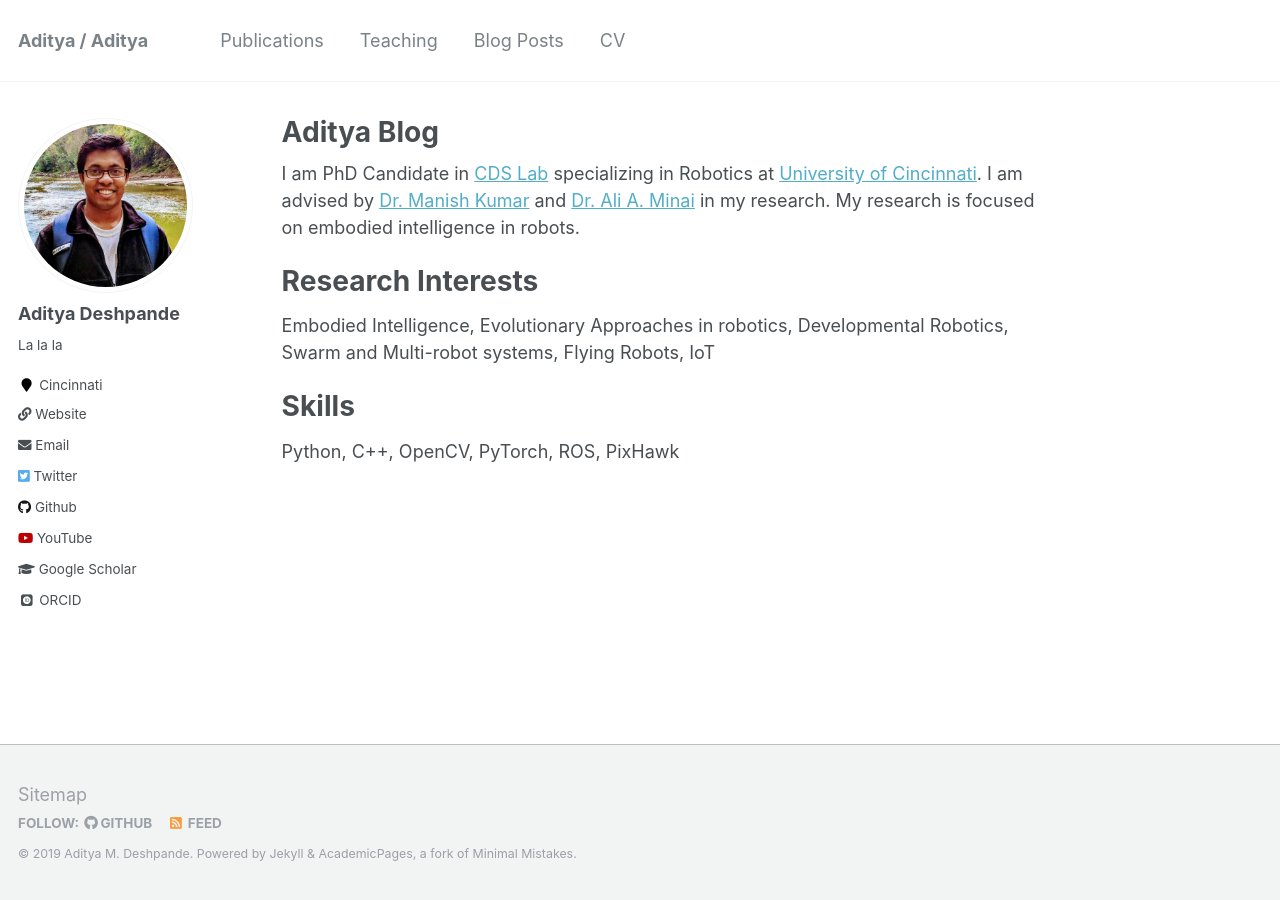
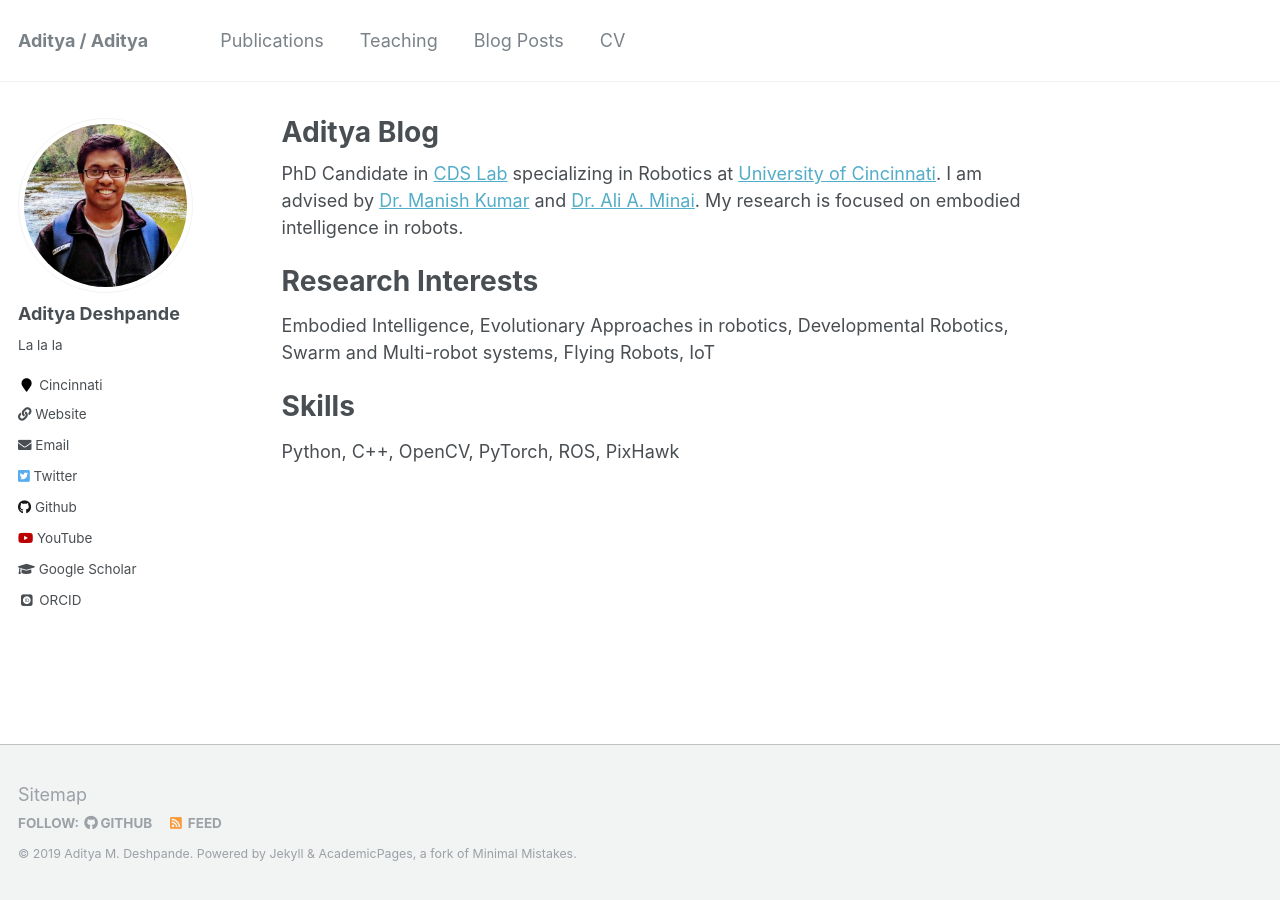
Before and after one commit to adipandas/adipandas.github.io, a Jekyll site: the page built from _pages/about.md, in a window 1280 px wide. Built offline with Jekyll 4.4.1, drawn with Linux system fonts in a browser that asks for light colours; some web fonts are replaced.

Commit message:
Update about.md

```diff
--- a/_pages/about.md
+++ b/_pages/about.md
@@ -8,7 +8,7 @@
   - /about.html
 ---
 
-I am PhD Candidate in [CDS Lab](https://ceas.uc.edu/research/centers-labs/cooperative-distributed-systems-lab.html) specializing in Robotics at [University of Cincinnati](https://www.uc.edu/). I am advised by [Dr. Manish Kumar](https://researchdirectory.uc.edu/p/kumarmu) and [Dr. Ali A. Minai](https://eecs.ceas.uc.edu/~aminai/) in my research. My research is focused on embodied intelligence in robots.
+PhD Candidate in [CDS Lab](https://ceas.uc.edu/research/centers-labs/cooperative-distributed-systems-lab.html) specializing in Robotics at [University of Cincinnati](https://www.uc.edu/). I am advised by [Dr. Manish Kumar](https://researchdirectory.uc.edu/p/kumarmu) and [Dr. Ali A. Minai](https://eecs.ceas.uc.edu/~aminai/). My research is focused on embodied intelligence in robots.
 
 Research Interests
 ======
```
